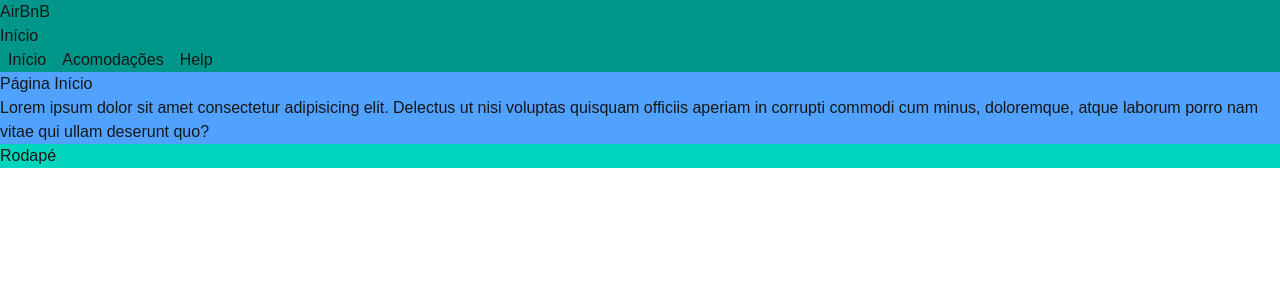
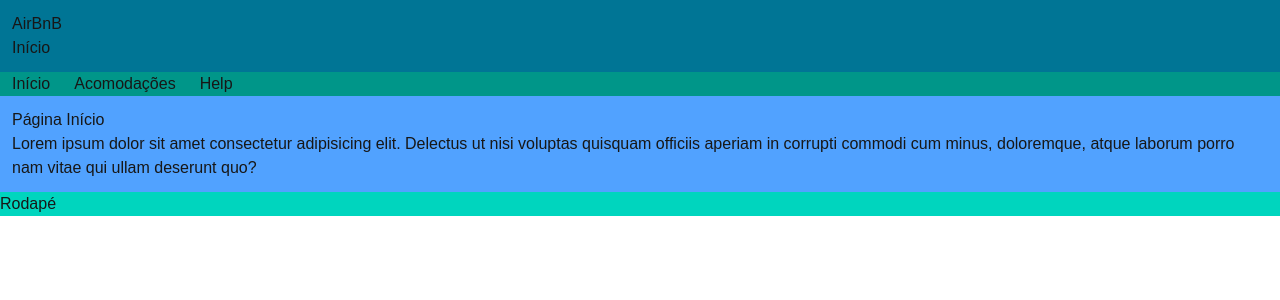
Before and after one commit to Leonel-p-a/estudos-react-e-next, a Next.js app: page /home in a window 1280 px wide. Shown: the top 300 px of the page. Built offline with nearby package versions, Linux system fonts and the light colour scheme.

Commit message:
Update: Realizei estudos e prática de passagem de className como props e props com tipos

```diff
--- a/src/app/home/page.tsx
+++ b/src/app/home/page.tsx
@@ -6,11 +6,12 @@
             <Header
                 title="AirBnB"
                 subtitle="Início"
+                className="bg-cyan-700"
             />
 
             <Menu />
 
-            <Content>
+            <Content className="bg-blue-400">
                 <h2>Página Início</h2>
                 <p>
                     Lorem ipsum dolor sit amet consectetur adipisicing elit.
--- a/src/components/interface.tsx
+++ b/src/components/interface.tsx
@@ -10,9 +10,16 @@
     )
 }
 
-export function Header( props: any ) {
+interface HeaderProps {
+    title: string,
+    subtitle: string,
+    className?: string
+}
+
+export function Header( props: HeaderProps ) {
+    const propsClass = props.className ?? ""
     return (
-        <div className="bg-teal-600">
+        <div className={"p-3 " + propsClass}>
             <p>{props.title}</p>
             <p>{props.subtitle}</p>
         </div>
@@ -31,7 +38,7 @@
 
 export function MenuItem( props: any ) {
     return (
-        <Link href={props.url} className="p-2">
+        <Link href={props.url} className="p-3">
             {props.text}
         </Link>
     )
@@ -45,9 +52,14 @@
     )
 }
 
-export function Content( props: any ) {
+interface ContentProps {
+    className: string,
+    children: any
+}
+
+export function Content( props: ContentProps ) {
     return (
-        <div className="bg-blue-400">
+        <div className={props.className + " p-3"}>
             {props.children}
         </div>
     )
```
